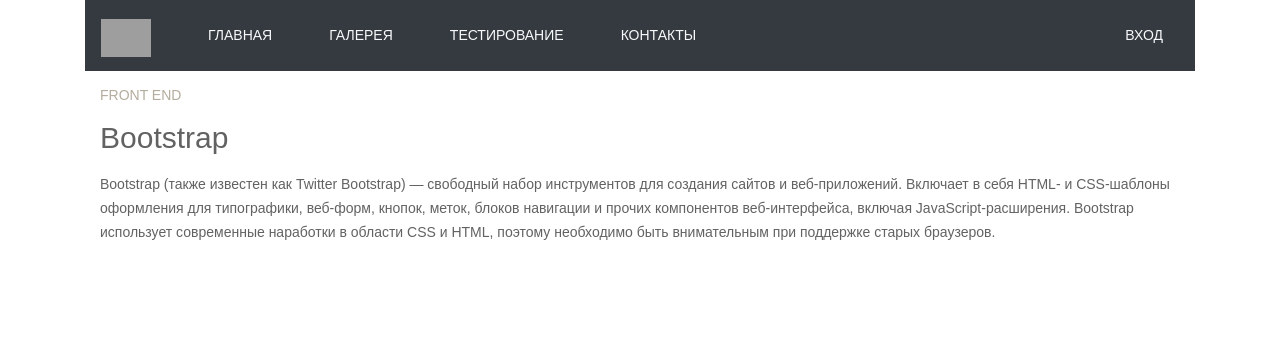
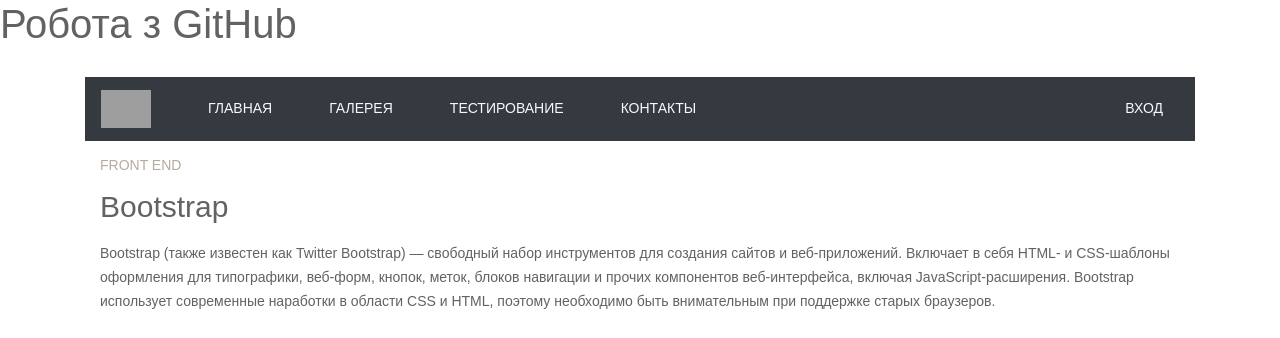
Before and after one commit to MariaMirIK81/TRPZ_Lab03, a plain HTML site: page index.html in a window 1280 px wide. Shown: the top 338 px of the page. Drawn offline with Linux system fonts and the light colour scheme; grey boxes are pictures that could not be loaded.

Commit message:
Update index.html

```diff
--- a/index.html
+++ b/index.html
@@ -1,3 +1,4 @@
+<h1>Робота з GitHub</h1>﻿
 <!DOCTYPE html>
 <html>
 <head>
```
